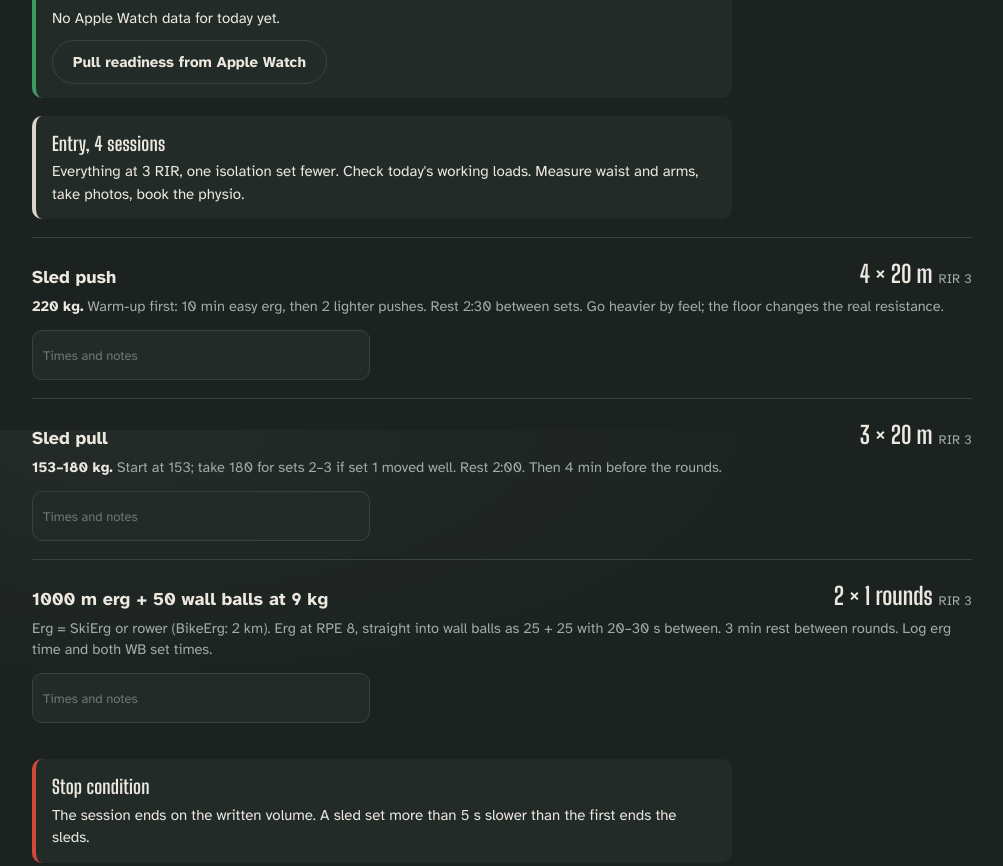
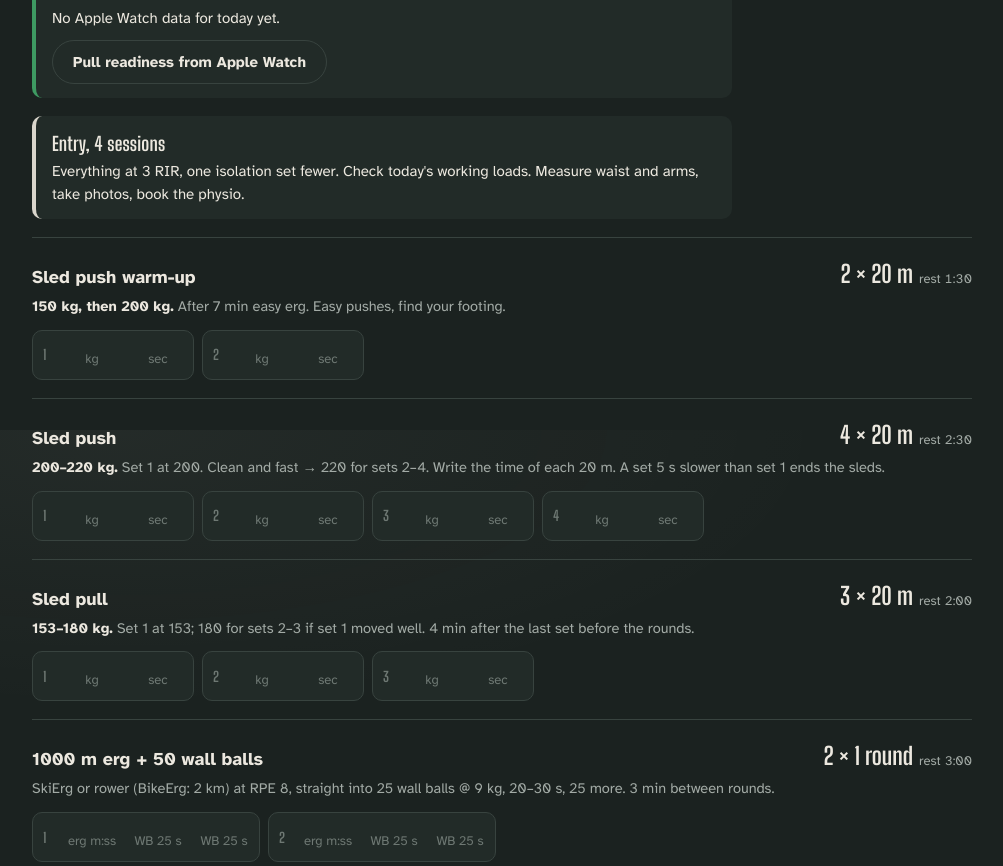
Before and after one commit to YaroRiver/wolf-mass, a plain HTML site: page index.html in a window 1280 px wide. Shown: the part 1170-2036 px from the top of the page, without its empty margins (138-1141 px from the left). Drawn offline with Linux system fonts and the light colour scheme.

Commit message:
Saturday: kg + time per sled set, erg + wall-ball times per round, rest timer on HYROX sets
Co-Authored-By: Claude Opus 5.5 <noreply@anthropic.com>
Claude-Session: https://claude.ai/code/session_01FY6LxSEJdhQeZ8d7ra1nFV

```diff
--- a/index.html
+++ b/index.html
@@ -177,6 +177,7 @@ ul.rules li{padding:10px 0;border-top:1px solid var(--line);font-size:15.5px;max
 footer{margin-top:60px;color:var(--faint);font-size:13px}
 .ex.ss{border-left:3px solid var(--dust,#9aa);padding-left:12px}.ss-label{font-size:13px;letter-spacing:.02em;opacity:.75;margin-bottom:6px}.ex.ss .ex-top+.ex-top{margin-top:10px}.set .i.tag{width:auto;min-width:72px;white-space:nowrap}
 .rest{position:fixed;left:12px;right:12px;bottom:calc(78px + env(safe-area-inset-bottom));z-index:40;display:none;align-items:center;justify-content:space-between;gap:10px;padding:12px 16px;border-radius:16px;background:#2a3431;border:1px solid var(--line);box-shadow:0 8px 30px rgba(0,0,0,.45)}.rest.on{display:flex}.rest b{font:700 34px var(--display,inherit);margin-right:10px;font-variant-numeric:tabular-nums}.rest span{color:var(--dust);font-size:14px}.rest .row{display:flex;gap:6px}.rest .btn{padding:8px 12px}.rest.go{background:#3e9a62;border-color:#3e9a62}.rest.go b{color:#fff}
+.set.f2,.set.f3{display:grid;grid-template-columns:auto repeat(var(--n),1fr);gap:8px;align-items:center}.set.f2{--n:2}.set.f3{--n:3}.set.f3 input,.set.f2 input{min-width:0}
 .rep-row{display:flex;justify-content:space-between;gap:12px;padding:6px 0;border-top:1px solid rgba(255,255,255,.08);font-size:15px}.rep-row span:last-child{text-align:right}details.edit>summary{list-style:none;display:inline-block;cursor:pointer}details.edit>summary::-webkit-details-marker{display:none}
 .sync{display:inline-block;margin-left:10px;font-size:13px;padding:2px 9px;border-radius:999px;background:var(--slate-3);color:var(--dust)}
 .sync.ok{background:rgba(62,154,98,.18);color:#7fcf9c}.sync.wait{background:rgba(226,178,58,.18);color:#e8c66a}.sync.off{display:none}
@@ -547,9 +548,10 @@ const S = {
     {id:'inccurl',n:'Incline DB curl',s:3,r:[10,15],rir:'1',t:'arm',inc:{7:1}}
   ]},
   hyroxA:{ name:'Heavy Sleds', tag:'HYROX template A, odd weeks, 45–55 min with warm-up', stop:'The session ends on the written volume. A sled set more than 5 s slower than the first ends the sleds.', knee:true, ex:[
-    {id:'spush',n:'Sled push',s:4,r:[20,20],unit:'m',rir:'—',t:'main',load:'220 kg',note:'Warm-up first: 10 min easy erg, then 2 lighter pushes. Rest 2:30 between sets. Go heavier by feel; the floor changes the real resistance.'},
-    {id:'spull',n:'Sled pull',s:3,r:[20,20],unit:'m',rir:'—',t:'main',load:'153–180 kg',note:'Start at 153; take 180 for sets 2–3 if set 1 moved well. Rest 2:00. Then 4 min before the rounds.'},
-    {id:'ergwb',n:'1000 m erg + 50 wall balls at 9 kg',s:2,r:[1,1],unit:'rounds',rir:'—',t:'main',note:'Erg = SkiErg or rower (BikeErg: 2 km). Erg at RPE 8, straight into wall balls as 25 + 25 with 20–30 s between. 3 min rest between rounds. Log erg time and both WB set times.'}
+    {id:'spwu',n:'Sled push warm-up',s:2,r:[20,20],unit:'m',rir:'—',t:'main',load:'150 kg, then 200 kg',fields:[['w','kg'],['tm','sec']],note:'After 7 min easy erg. Easy pushes, find your footing.'},
+    {id:'spush',n:'Sled push',s:4,r:[20,20],unit:'m',rir:'—',t:'main',load:'200–220 kg',fields:[['w','kg'],['tm','sec']],note:'Set 1 at 200. Clean and fast → 220 for sets 2–4. Write the time of each 20 m. A set 5 s slower than set 1 ends the sleds.'},
+    {id:'spull',n:'Sled pull',s:3,r:[20,20],unit:'m',rir:'—',t:'main',load:'153–180 kg',fields:[['w','kg'],['tm','sec']],note:'Set 1 at 153; 180 for sets 2–3 if set 1 moved well. 4 min after the last set before the rounds.'},
+    {id:'ergwb',n:'1000 m erg + 50 wall balls',s:2,r:[1,1],unit:'round',rir:'—',t:'main',fields:[['erg','erg m:ss'],['wb1','WB 25 s'],['wb2','WB 25 s']],note:'SkiErg or rower (BikeErg: 2 km) at RPE 8, straight into 25 wall balls @ 9 kg, 20–30 s, 25 more. 3 min between rounds.'}
   ]},
   hyroxB:{ name:'Race Flow', tag:'HYROX template B, even weeks, 35–45 min of work', stop:'BBJ: anything in the knee on landing ends BBJ for the day; do 40 wall balls instead. Knee worse next morning: BBJ come out and return after two clean weeks, from 20 m.', knee:true, ex:[
     {id:'rf1',n:'750 m erg, sled push 2 × 12.5 m at 202 kg',s:1,r:[1,1],unit:'round',rir:'—',t:'main'},
@@ -636,7 +638,7 @@ function renderNums(){
 let selDate = new Date();
 /* rest timer */
 let sidNow=null;
-const REST={pullup:150,bench:60,lpress:120,bss:120,lunge:120,sumo:120,incdb:120,dips:120,pulldn:90,oarow:90,csrow:90};
+const REST={spwu:90,spush:150,spull:120,ergwb:180,pullup:150,bench:60,lpress:120,bss:120,lunge:120,sumo:120,incdb:120,dips:120,pulldn:90,oarow:90,csrow:90};
 function restFor(ex,s){ if(REST[ex.id]!=null) return REST[ex.id]; if(s&&s.ex.some(e=>e.ss===ex.id)) return 90; return ex.t==='main'?120:75; }
 function restInSuperset(ex,s){ return ex.id==='bench'?60:15; } // A → B inside a superset: bench gets a real minute, arm pairs go straight on
 function fmtRest(n){ return n>=60?`${Math.floor(n/60)}:${String(n%60).padStart(2,'0')}`:`${n} s`; }
@@ -673,17 +675,20 @@ function renderToday(){
       ? `<div class="callout"><strong>BikeErg</strong>${wk===2?'One test today: 4 × 4 min at RPE 8. Log the watts in Engine; they become your baseline.':'Week 1 is the arm and delt block only, and it is optional.'}</div>`
       : `<div class="callout ${g.off?'warn':'good'}"><strong>BikeErg intervals: ${g.off?'off today':'on'}</strong>${wk>=7?(wk%2?'5 × 4 min, 3 min easy between.':'3 series of 13 × 30 s on, 15 s off, 3 min between series.'):'4 × 4 min at RPE 8, 3 min easy between, one watt target for all four.'} Warm up for 10 minutes with three 10-second pickups.</div>`;
   }
-  const filled=Object.values(saved).reduce((n,a)=>n+(a||[]).filter(x=>x&&x.w!=null&&x.r!=null).length,0);
-  const planned=s.ex.filter(e=>e.rir!=='—').reduce((n,e)=>n+prescribe(e,wk).s,0);
-  const done=!!(log[key]&&filled); const complete=done&&filled>=planned; if(done) h += reportCard(key,s,wk,log[key]);
+  const rowDone=(e,x)=>x&&(e.fields?x[e.fields[e.fields.length-1][0]]!=null:(x.w!=null&&x.r!=null));
+  const tracked=s.ex.filter(e=>e.rir!=='—'||e.fields);
+  const filled=tracked.reduce((n,e)=>n+(saved[e.id]||[]).filter(x=>rowDone(e,x)).length,0);
+  const planned=tracked.reduce((n,e)=>n+prescribe(e,wk).s,0);
+  const done=!!(log[key]&&filled); const complete=done&&planned>0&&filled>=planned; if(done) h += reportCard(key,s,wk,log[key]);
   let form=''; const partners=new Set(s.ex.filter(e=>e.ss).map(e=>e.ss));
   const build=(ex,tag)=>{
     const p=prescribe(ex,wk), hn=hint(ex,p,key), unit=ex.unit||'';
     const rng=p.r[0]===p.r[1]?p.r[0]:`${p.r[0]}–${p.r[1]}`, sv=saved[ex.id]||[];
     let sets='';
-    if (ex.rir!=='—') for (let i=0;i<p.s;i++){ const v=sv[i]||{}; sets+=`<div class="set"><span class="i${tag?' tag':''}">${tag?tag+' ':''}${i+1}</span><input type="number" step="0.5" inputmode="decimal" placeholder="kg" aria-label="${ex.n} set ${i+1} kg" data-ex="${ex.id}" data-i="${i}" data-f="w" value="${dv(ex.id,i,'w',v.w)}"><span class="x">×</span><input type="number" inputmode="numeric" placeholder="${unit==='m'?'m':'reps'}" aria-label="${ex.n} set ${i+1} reps" data-ex="${ex.id}" data-i="${i}" data-f="r" value="${dv(ex.id,i,'r',v.r)}"></div>`; }
+    if (ex.fields) for (let i=0;i<p.s;i++){ const v=sv[i]||{}; sets+=`<div class="set f${ex.fields.length}"><span class="i${tag?' tag':''}">${tag?tag+' ':''}${i+1}</span>${ex.fields.map(([f,ph],k)=>`<input type="text" inputmode="decimal" placeholder="${ph}" aria-label="${ex.n} ${i+1} ${ph}" data-ex="${ex.id}" data-i="${i}" data-f="${f}"${k===ex.fields.length-1?' data-last="1"':''} value="${dv(ex.id,i,f,v[f])}">`).join('')}</div>`; }
+    else if (ex.rir!=='—') for (let i=0;i<p.s;i++){ const v=sv[i]||{}; sets+=`<div class="set"><span class="i${tag?' tag':''}">${tag?tag+' ':''}${i+1}</span><input type="number" step="0.5" inputmode="decimal" placeholder="kg" aria-label="${ex.n} set ${i+1} kg" data-ex="${ex.id}" data-i="${i}" data-f="w" value="${dv(ex.id,i,'w',v.w)}"><span class="x">×</span><input type="number" inputmode="numeric" placeholder="${unit==='m'?'m':'reps'}" aria-label="${ex.n} set ${i+1} reps" data-ex="${ex.id}" data-i="${i}" data-f="r" value="${dv(ex.id,i,'r',v.r)}"></div>`; }
     else sets=`<div class="set wide"><input type="text" placeholder="Times and notes" aria-label="${ex.n} result" data-ex="${ex.id}" data-i="0" data-f="t" value="${dv(ex.id,0,'t',(sv[0]||{}).t)}"></div>`;
-    return {sets, rows:sets.split('</div><div class="set').map((x,i,a)=>(i?'<div class="set':'')+x+(i<a.length-1?'</div>':'')), head:`<div class="ex-top"><div class="ex-n">${ex.n}</div><div class="ex-rx">${p.s} × ${rng}${unit?` ${unit}`:''}<small>RIR ${p.rir}${ex.rir!=='—'?' · rest '+fmtRest(restFor(ex,S[sidNow])):''}</small></div>${(ex.load||p.note)?`<div class="ex-note">${ex.load?`<b style="color:var(--chalk)">${ex.load}.</b> `:''}${p.note}</div>`:''}${ex.rir!=='—'?`<div class="ex-hint ${hn.cls}">${hn.txt}</div>`:''}</div>`};
+    return {sets, rows:sets.split('</div><div class="set').map((x,i,a)=>(i?'<div class="set':'')+x+(i<a.length-1?'</div>':'')), head:`<div class="ex-top"><div class="ex-n">${ex.n}</div><div class="ex-rx">${p.s} × ${rng}${unit?` ${unit}`:''}<small>${ex.fields?'':'RIR '+p.rir}${ex.rir!=='—'||ex.fields?(ex.fields?'':' · ')+'rest '+fmtRest(restFor(ex,S[sidNow])):''}</small></div>${(ex.load||p.note)?`<div class="ex-note">${ex.load?`<b style="color:var(--chalk)">${ex.load}.</b> `:''}${p.note}</div>`:''}${ex.rir!=='—'&&!ex.fields?`<div class="ex-hint ${hn.cls}">${hn.txt}</div>`:''}</div>`};
   };
   s.ex.forEach(ex=>{
     if (partners.has(ex.id)) return;
@@ -698,7 +703,7 @@ function renderToday(){
   h += complete ? `<details class="edit"><summary class="btn ghost" style="margin-top:14px">Edit the sets</summary>${form}</details>` : form;
   body.innerHTML=h;
   $('t-save').onclick=()=>saveSession(key,sid);
-  body.onchange=e=>{ const t=e.target; if(!t.dataset||t.dataset.f!=='r'||t.value==='') return; const row=t.closest('.set'), w=row&&row.querySelector('[data-f=w]'); if(w&&w.value==='') return;
+  body.onchange=e=>{ const t=e.target; if(!t.dataset||!(t.dataset.f==='r'||t.dataset.last)||t.value==='') return; const row=t.closest('.set'); if(!row||[...row.querySelectorAll('input')].some(x=>x.value==='')) return;
     const ex=S[sid].ex.find(x=>x.id===t.dataset.ex); if(!ex) return;
     const rows=[...body.querySelectorAll('.set')], nx=rows[rows.indexOf(row)+1], nxEx=nx&&S[sid].ex.find(x=>x.id===nx.querySelector('[data-ex]')?.dataset.ex), lab=nx?nx.querySelector('.i').textContent.trim():'', next=nx?(/^\d+$/.test(lab)&&nxEx?`${nxEx.n}, set ${lab}`:lab):'';
     const nextEx=nx&&nx.querySelector('[data-ex]')?.dataset.ex; const n=nextEx&&nextEx!==ex.id&&nx.closest('.ex.ss')===row.closest('.ex.ss')&&row.closest('.ex.ss')?restInSuperset(ex,S[sid]):restFor(ex,S[sid]);
@@ -710,18 +715,19 @@ function renderToday(){
 function reportCard(key,s,wk,L){
   const sets=L.sets||{}, wo=(store.get(K.wk,{})||{})[key];
   let planned=0, doneN=0, kg=0; const rows=[];
-  s.ex.forEach(ex=>{ if(ex.rir==='—') return; const p=prescribe(ex,wk), sv=(sets[ex.id]||[]).filter(x=>x&&x.w!=null&&x.r!=null); planned+=p.s; doneN+=sv.length; if(!sv.length) return;
+  s.ex.forEach(ex=>{ if(ex.fields){ const sv=(sets[ex.id]||[]).filter(Boolean); const p=prescribe(ex,wk); planned+=p.s; const ok=sv.filter(x=>x[ex.fields[ex.fields.length-1][0]]!=null); doneN+=ok.length; if(ok.length) rows.push(`<div class="rep-row"><span>${ex.n}</span><span>${ok.map(x=>ex.fields.map(([f])=>x[f]??'–').join(' / ')).join(' · ')}</span></div>`); return; }
+    if(ex.rir==='—') return; const p=prescribe(ex,wk), sv=(sets[ex.id]||[]).filter(x=>x&&x.w!=null&&x.r!=null); planned+=p.s; doneN+=sv.length; if(!sv.length) return;
     if((ex.unit||'')!=='m') sv.forEach(x=>kg+=x.w*x.r);
     const best=sv.reduce((a,x)=>x.w>a.w||(x.w===a.w&&x.r>a.r)?x:a,sv[0]);
     const top=p.r[0]!==p.r[1]&&sv.length>=p.s&&sv.every(x=>x.r>=p.r[1]);
     rows.push(`<div class="rep-row"><span>${ex.n}</span><span>${sv.length} × ${best.w} kg × ${best.r}${ex.unit==='m'?' m':''}${top?' · <b style="color:#7fcf9c">'+(wk<=2?'top of range':'top of range: add load next time')+'</b>':''}</span></div>`); });
   const t=L.saved?new Date(L.saved).toLocaleTimeString('en-AU',{hour:'2-digit',minute:'2-digit'}):'';
   const watch=wo?`<div class="hist-grid" style="margin:10px 0">${[[wo.min!=null?Math.round(wo.min):null,'min'],[wo.avg,'avg HR'],[wo.max,'max HR'],[wo.kcal,'active kcal']].map(([v,u])=>`<div><b>${v??'—'}</b><span>${u}</span></div>`).join('')}</div>`:`<p class="small" style="margin:8px 0">Watch numbers appear here after you send Claude the workout screenshot.</p>`;
-  return `<div class="callout good"><strong>Session saved${t?' at '+t:''}</strong><div style="margin:6px 0 2px">${doneN} of ${planned} planned sets · ${Math.round(kg).toLocaleString('en-AU')} kg moved (lunges counted separately)</div>${watch}<div class="rep">${rows.join('')}</div>${L.notes?`<p class="small" style="margin-top:8px">Notes: ${L.notes.replace(/</g,'&lt;')}</p>`:''}</div>`;
+  return `<div class="callout good"><strong>Session saved${t?' at '+t:''}</strong><div style="margin:6px 0 2px">${doneN} of ${planned} planned sets${kg?` · ${Math.round(kg).toLocaleString('en-AU')} kg moved`:''}</div>${watch}<div class="rep">${rows.join('')}</div>${L.notes?`<p class="small" style="margin-top:8px">Notes: ${L.notes.replace(/</g,'&lt;')}</p>`:''}</div>`;
 }
 function saveSession(key,sid){
   const log=getLog(), sets={};
-  document.querySelectorAll('#t-body input[data-ex]').forEach(inp=>{ const e=inp.dataset.ex,i=+inp.dataset.i,f=inp.dataset.f; sets[e]=sets[e]||[]; sets[e][i]=sets[e][i]||{}; if(inp.value!=='') sets[e][i][f]=f==='t'?inp.value:+inp.value; });
+  document.querySelectorAll('#t-body input[data-ex]').forEach(inp=>{ const e=inp.dataset.ex,i=+inp.dataset.i,f=inp.dataset.f; sets[e]=sets[e]||[]; sets[e][i]=sets[e][i]||{}; if(inp.value!==''){ const v=inp.value.trim().replace(',','.'); sets[e][i][f]=(f==='t'||isNaN(+v))?v:+v; } });
   log[key]={session:sid,week:weekOf(parse(key)),sets,notes:$('t-notes').value,saved:new Date().toISOString()};
   store.set(K.log,log); { const all=store.get('wm.draft.v1',{})||{}; delete all[key]; store.set('wm.draft.v1',all); } push('session',Object.assign({date:key,names:allEx()},log[key])); toast('Session saved'); renderNums(); renderToday();
 }
@@ -891,7 +897,7 @@ $('h-refresh').onclick=renderHistory;
 renderHero(); renderNums(); renderToday(); syncBadge(); flush();
 // Self-update: GitHub Pages caches the page for up to 10 minutes. On open and on return, fetch a fresh copy;
 // if its APP_V differs from this one, reload with a cache-busting query.
-const APP_V='2026-11-28.1';
+const APP_V='2026-11-28.2';
 function checkUpdate(){ fetch(location.pathname+'?t='+Date.now(),{cache:'no-store'}).then(r=>r.text()).then(t=>{ const m=t.match(/const APP_V='([^']+)'/); if(m&&m[1]!==APP_V){ const u=new URL(location.href); u.searchParams.set('v',m[1]); location.replace(u.toString()); } }).catch(()=>{}); }
 checkUpdate();
 // Pull down at the very top of the page to reload (works in the home-screen app too).
```
